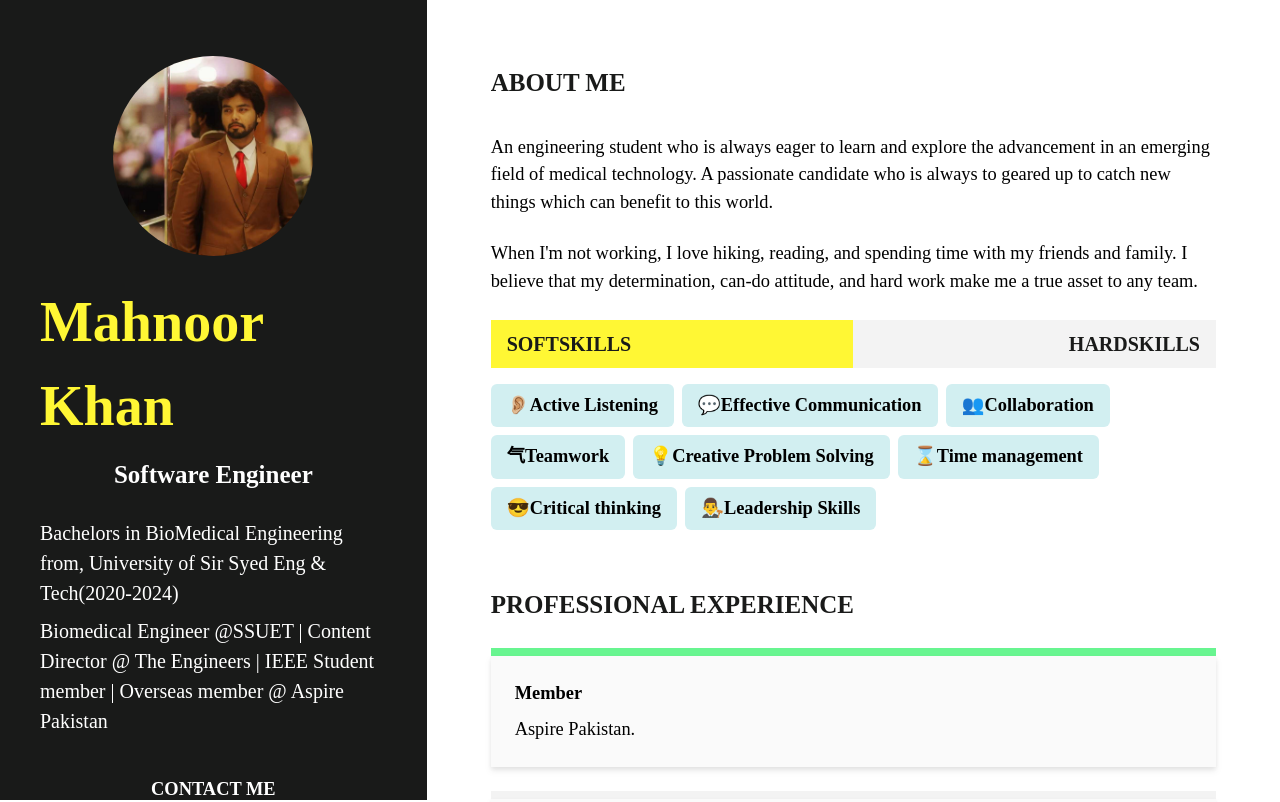
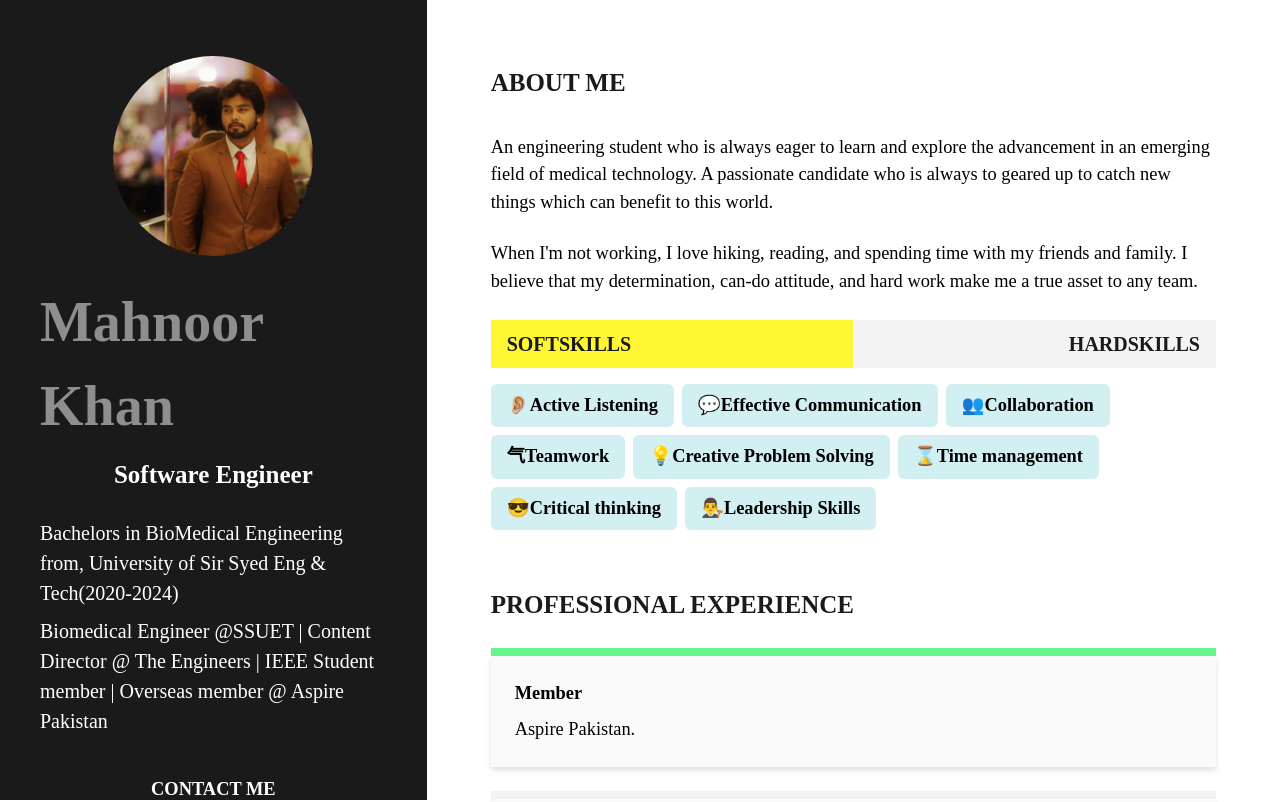
Before and after one commit to TahaKhan2020/ooh, a Next.js app: page / in a window 1280 px wide. Shown: the top 802 px of the page. Built offline with nearby package versions, Linux system fonts and the light colour scheme.

Commit message:
Update global.css

```diff
--- a/app/global.css
+++ b/app/global.css
@@ -4,7 +4,7 @@
 
 @layer base{
     h1{
-        @apply text-yellow text-4xl sm:text-6xl
+        @apply text-white text-4xl sm:text-6xl animate-pulse
     }
     h2{
         @apply text-2xl
```
